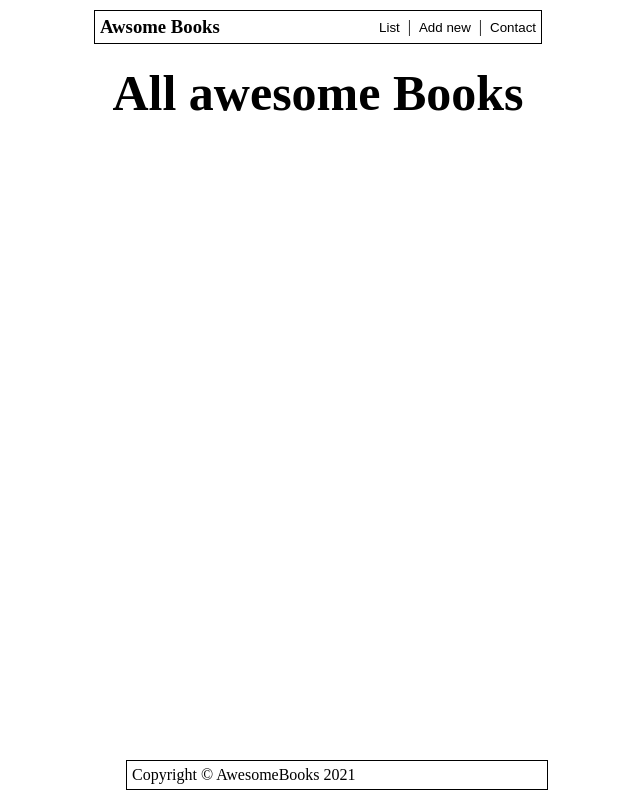
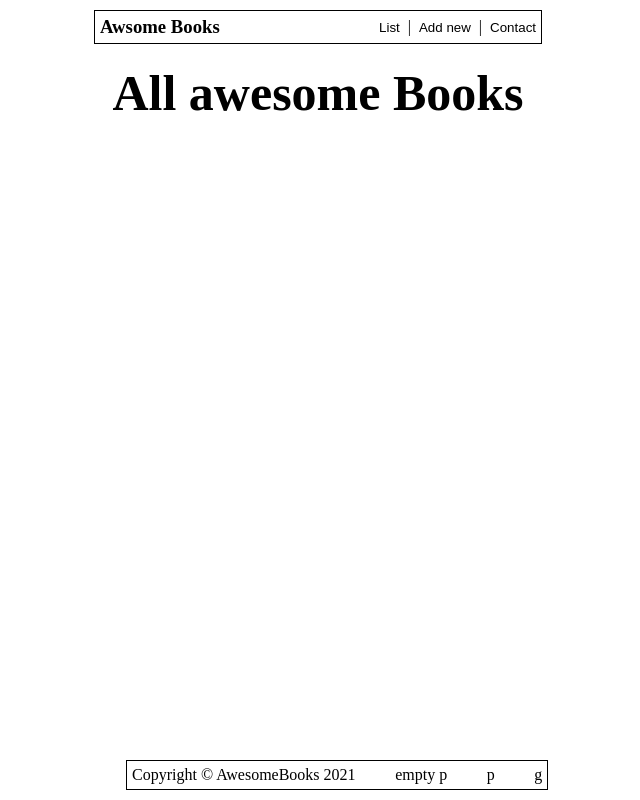
Before and after one commit to Takhmina175/awesome_books, a plain HTML site: page index.html in a window 1280 px wide. Shown: the whole page, without its empty margins (322-962 px from the left). Drawn offline with Linux system fonts and the light colour scheme.

Commit message:
Add some text to the footer

```diff
--- a/index.html
+++ b/index.html
@@ -49,6 +49,9 @@
   <footer class="ft">
     <div class="f">
       <p>Copyright &copy; AwesomeBooks 2021</p>
+      <p>empty p</p>
+      <p>p</p>
+      <p>g</p>
     </div>
   </footer>
   <script src="book.js"></script>
```
